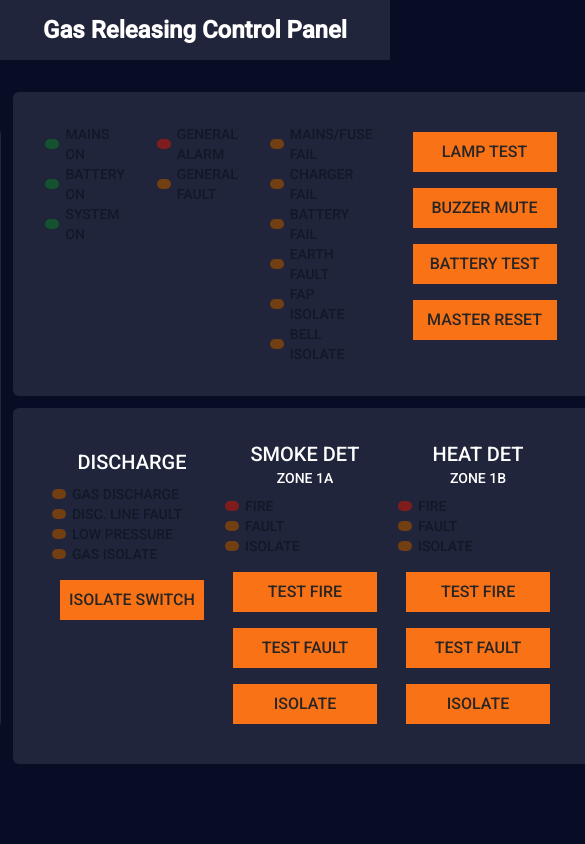
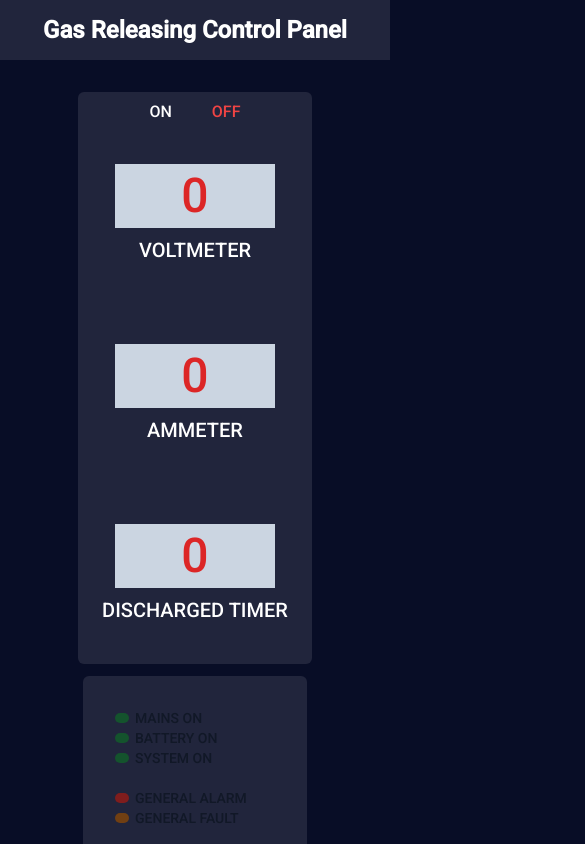
Before and after one commit to Dracoz/grp, a Next.js app: page / in a window 390 px wide. Shown: the top 844 px of the page, 585 px wide, since content can reach past the window. Built offline with nearby package versions, Linux system fonts and the light colour scheme.

Commit message:
updated responsive

```diff
--- a/app/page.tsx
+++ b/app/page.tsx
@@ -36,7 +36,7 @@ export default function Home(){
         <h1 className= {`${roboto.className} font-semibold p-3 flex items-center justify-center`}>Gas Releasing Control Panel</h1>
       </header>
 
-    <main className='gap-3'>
+    <main className='gap-3 flex flex-col md:flex-row'>
       <section className= {`${styles.displayContainer} flex flex-col items-center px-6`}>
         {/* <OnOffButton onClickButton={handleOnOffButton} /> */}
         <OnOffButton onClickButton = {(state: string) => setBtnStatus(state)} reset = {setToEmpty}/>
@@ -45,7 +45,7 @@ export default function Home(){
         <DisplayBox value={btnStatus === "OFF" ? 0 : 30} name={'DISCHARGED TIMER'}/>
       </section>
       <div>
-        <section className= {`${styles.secondContainer} flex item-center justify-around flex-row gap-5`}>
+        <section className= {`${styles.secondContainer} flex item-center justify-around flex-col md:flex-row gap-5`}>
           <div>
             <PowerIndicator buttonStatus={btnStatus}/>
           </div>
@@ -61,7 +61,7 @@ export default function Home(){
 
         </section>
 
-        <section className= {`${styles.thirdContainer} flex items-center justify-around mt-3`}>
+        <section className= {`${styles.thirdContainer} flex items-center justify-around mt-3 flex-col md:flex-row`}>
           <div className='self-start'>
             <p className='flex justify-center items-center text-white text-xl py-2'>DISCHARGE</p>
             <DischargedIndicator buttonStatus={btnStatus}/>
```
